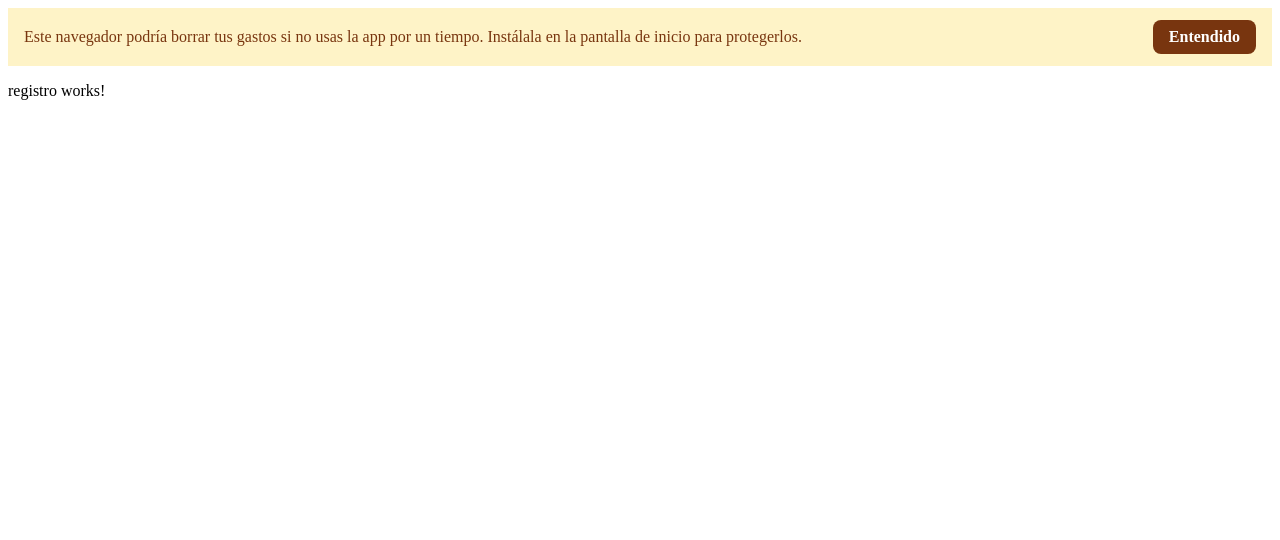
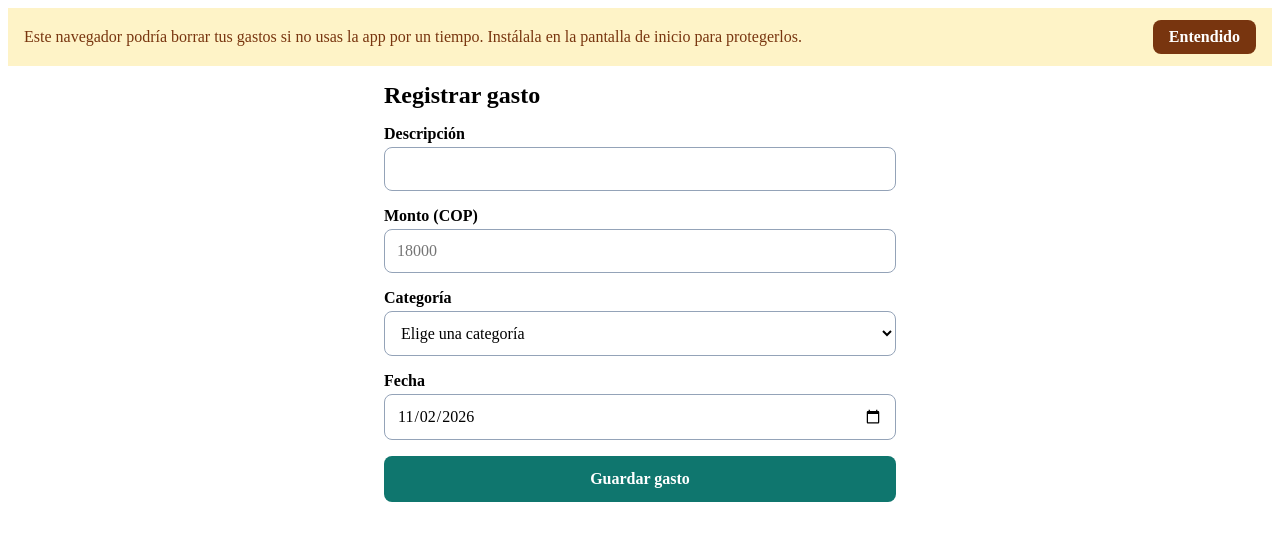
Before and after one commit to Santiagoperz/mi-bolsillo, an Angular app: page /registro in a window 1280 px wide. Shown: the top 540 px of the page. Built offline with nearby package versions, Linux system fonts and the light colour scheme.

Commit message:
feat: pantalla de registro de gasto con validación por campo
Closes #13

```diff
--- a/src/app/app.ts
+++ b/src/app/app.ts
@@ -1,6 +1,7 @@
 import { Component, inject } from '@angular/core';
 import { RouterOutlet } from '@angular/router';
 import { ActualizacionService } from './core/actualizacion.service';
+import { GastoService } from './core/services/gasto.service';
 import { PersistenciaService } from './core/services/persistencia.service';
 
 @Component({
@@ -12,9 +13,11 @@ import { PersistenciaService } from './core/services/persistencia.service';
 export class App {
   protected readonly actualizacion = inject(ActualizacionService);
   protected readonly persistencia = inject(PersistenciaService);
+  private readonly gastos = inject(GastoService);
 
   constructor() {
     this.actualizacion.iniciar();
     void this.persistencia.verificar();
+    void this.gastos.cargar();
   }
 }
--- /dev/null
+++ b/src/app/core/utils/moneda.ts
@@ -0,0 +1,16 @@
+/** Formatea pesos colombianos sin decimales: 18000 → '$18.000', 1000 → '$1.000'. */
+export function formatearPesos(monto: number): string {
+    const signo = monto < 0 ? '-' : '';
+    const digitos = String(Math.abs(Math.trunc(monto))).replace(/\B(?=(\d{3})+(?!\d))/g, '.');
+    return `${signo}$${digitos}`;
+}
+
+/**
+ * Convierte lo escrito en el campo de monto a número.
+ * Acepta '18000', '18.000' o '$ 18.000' (el punto separa miles en Colombia).
+ * Devuelve NaN si no es un número; la validación decide si es aceptable.
+ */
+export function parsearMonto(texto: string): number {
+    const limpio = texto.replace(/[\s$.]/g, '').replace(',', '.');
+    return /^-?\d+(\.\d+)?$/.test(limpio) ? Number(limpio) : Number.NaN;
+}
--- a/src/app/features/registro/registro.html
+++ b/src/app/features/registro/registro.html
@@ -1 +1,62 @@
-<p>registro works!</p>
+<h1>Registrar gasto</h1>
+
+<form [formGroup]="formulario" (ngSubmit)="guardar()" novalidate>
+    <div class="campo">
+        <label for="descripcion">Descripción</label>
+        <input #campoDescripcion id="descripcion" type="text" formControlName="descripcion" autocomplete="off"
+            enterkeyhint="next" [attr.aria-invalid]="errores().descripcion ? 'true' : null"
+            [attr.aria-describedby]="errores().descripcion ? 'error-descripcion' : null" />
+        @if (errores().descripcion; as mensaje) {
+        <p class="error" id="error-descripcion">{{ mensaje }}</p>
+        }
+    </div>
+
+    <div class="campo">
+        <label for="monto">Monto (COP)</label>
+        <input id="monto" type="text" inputmode="numeric" formControlName="monto" autocomplete="off" placeholder="18000"
+            [attr.aria-invalid]="errores().monto ? 'true' : null"
+            [attr.aria-describedby]="errores().monto ? 'error-monto' : 'ayuda-monto'" />
+        @if (errores().monto; as mensaje) {
+        <p class="error" id="error-monto">{{ mensaje }}</p>
+        } @else {
+        @if (montoFormateado(); as texto) {
+        <p class="ayuda" id="ayuda-monto">{{ texto }}</p>
+        }
+        }
+    </div>
+
+    <div class="campo">
+        <label for="categoria">Categoría</label>
+        <select id="categoria" formControlName="categoria" [attr.aria-invalid]="errores().categoria ? 'true' : null"
+            [attr.aria-describedby]="errores().categoria ? 'error-categoria' : null">
+            <option value="" disabled>Elige una categoría</option>
+            @for (categoria of categorias; track categoria) {
+            <option [value]="categoria">{{ nombres[categoria] }}</option>
+            }
+        </select>
+        @if (errores().categoria; as mensaje) {
+        <p class="error" id="error-categoria">{{ mensaje }}</p>
+        }
+    </div>
+
+    <div class="campo">
+        <label for="fecha">Fecha</label>
+        <input id="fecha" type="date" formControlName="fecha" [max]="hoy()"
+            [attr.aria-invalid]="errores().fecha ? 'true' : null"
+            [attr.aria-describedby]="errores().fecha ? 'error-fecha' : null" />
+        @if (errores().fecha; as mensaje) {
+        <p class="error" id="error-fecha">{{ mensaje }}</p>
+        }
+    </div>
+
+    <button type="submit" [disabled]="guardando()">
+        {{ guardando() ? 'Guardando…' : 'Guardar gasto' }}
+    </button>
+</form>
+
+@if (confirmacion(); as texto) {
+<p class="confirmacion" role="status">{{ texto }}</p>
+}
+@if (errorGuardado(); as texto) {
+<p class="error-guardado" role="alert">{{ texto }}</p>
+}
--- a/src/app/features/registro/registro.scss
+++ b/src/app/features/registro/registro.scss
@@ -0,0 +1,80 @@
+:host {
+    display: block;
+    max-width: 32rem;
+    margin: 0 auto;
+    padding: 1rem;
+}
+
+h1 {
+    margin: 0 0 1rem;
+    font-size: 1.5rem;
+}
+
+form {
+    display: flex;
+    flex-direction: column;
+    gap: 1rem;
+}
+
+.campo {
+    display: flex;
+    flex-direction: column;
+    gap: 0.25rem;
+}
+
+label {
+    font-weight: 600;
+}
+
+/* 16 px como mínimo: con menos, Safari en iPhone hace zoom al tocar el campo. */
+input,
+select {
+    padding: 0.75rem;
+    border: 1px solid #94a3b8;
+    border-radius: 0.5rem;
+    background: #ffffff;
+    color: inherit;
+    font: inherit;
+    font-size: 1rem;
+}
+
+[aria-invalid='true'] {
+    border-color: #b91c1c;
+}
+
+.error,
+.error-guardado {
+    margin: 0;
+    color: #b91c1c;
+}
+
+.ayuda {
+    margin: 0;
+    color: #475569;
+}
+
+button[type='submit'] {
+    padding: 0.875rem;
+    border: 0;
+    border-radius: 0.5rem;
+    background: #0f766e;
+    color: #ffffff;
+    font: inherit;
+    font-weight: 600;
+
+    &[disabled] {
+        opacity: 0.6;
+    }
+}
+
+.confirmacion {
+    margin: 1rem 0 0;
+    padding: 0.75rem 1rem;
+    border-radius: 0.5rem;
+    background: #ccfbf1;
+    color: #134e4a;
+}
+
+.error-guardado {
+    margin-top: 1rem;
+}
--- a/src/app/features/registro/registro.ts
+++ b/src/app/features/registro/registro.ts
@@ -1,9 +1,100 @@
-import { Component } from '@angular/core';
+import { Component, ElementRef, computed, inject, signal, viewChild } from '@angular/core';
+import { toSignal } from '@angular/core/rxjs-interop';
+import { NonNullableFormBuilder, ReactiveFormsModule } from '@angular/forms';
+import { map } from 'rxjs';
+import { CATEGORIAS, NOMBRES_CATEGORIA } from '../../core/models/categoria.model';
+import { GastoService, RELOJ } from '../../core/services/gasto.service';
+import { EntradaGasto, ErroresGasto, validarGasto } from '../../core/services/gasto.validacion';
+import { hoy } from '../../core/utils/fechas';
+import { formatearPesos, parsearMonto } from '../../core/utils/moneda';
+
+interface ValorFormulario {
+  descripcion: string;
+  monto: string;
+  categoria: string;
+  fecha: string;
+}
 
 @Component({
-  imports: [],
+  imports: [ReactiveFormsModule],
   selector: 'app-registro',
   styleUrl: './registro.scss',
   templateUrl: './registro.html',
 })
-export class Registro {}
+export class Registro {
+  private readonly gastos = inject(GastoService);
+  private readonly reloj = inject(RELOJ);
+  private readonly campoDescripcion =
+    viewChild.required<ElementRef<HTMLInputElement>>('campoDescripcion');
+
+  protected readonly categorias = CATEGORIAS;
+  protected readonly nombres = NOMBRES_CATEGORIA;
+  protected readonly hoy = signal(hoy(this.reloj()));
+
+  protected readonly formulario = inject(NonNullableFormBuilder).group({
+    descripcion: '',
+    monto: '',
+    categoria: '',
+    fecha: this.hoy(),
+  });
+
+  private readonly valor = toSignal(
+    this.formulario.valueChanges.pipe(map(() => this.formulario.getRawValue())),
+    { initialValue: this.formulario.getRawValue() },
+  );
+
+  /** Los errores se muestran después del primer intento de guardar. */
+  private readonly intentado = signal(false);
+  protected readonly guardando = signal(false);
+  protected readonly confirmacion = signal<string | null>(null);
+  protected readonly errorGuardado = signal<string | null>(null);
+
+  protected readonly errores = computed<ErroresGasto>(() => {
+    if (!this.intentado()) {
+      return {};
+    }
+    const resultado = validarGasto(this.aEntrada(this.valor()), this.hoy());
+    return resultado.valido ? {} : resultado.errores;
+  });
+
+  protected readonly montoFormateado = computed(() => {
+    const monto = parsearMonto(this.valor().monto);
+    return Number.isSafeInteger(monto) && monto > 0 ? formatearPesos(monto) : null;
+  });
+
+  protected async guardar(): Promise<void> {
+    if (this.guardando()) {
+      return;
+    }
+    this.intentado.set(true);
+    this.confirmacion.set(null);
+    this.errorGuardado.set(null);
+    this.guardando.set(true);
+
+    const resultado = await this.gastos.registrar(this.aEntrada(this.formulario.getRawValue()));
+    this.guardando.set(false);
+
+    switch (resultado.estado) {
+      case 'guardado': {
+        const fechaHoy = hoy(this.reloj());
+        this.hoy.set(fechaHoy);
+        this.intentado.set(false);
+        this.formulario.reset({ descripcion: '', monto: '', categoria: '', fecha: fechaHoy });
+        const { descripcion, monto } = resultado.gasto;
+        this.confirmacion.set(`Guardado: ${descripcion} · ${formatearPesos(monto)}`);
+        this.campoDescripcion().nativeElement.focus();
+        break;
+      }
+      case 'invalido':
+        // Los mensajes por campo ya se muestran: `errores` se recalcula con intentado = true.
+        break;
+      case 'error':
+        this.errorGuardado.set(resultado.error.message);
+        break;
+    }
+  }
+
+  private aEntrada(valor: ValorFormulario): EntradaGasto {
+    return { ...valor, monto: parsearMonto(valor.monto) };
+  }
+}
```
Also changed, not shown: 2 other files (tests, documents, lock files or other folders).
